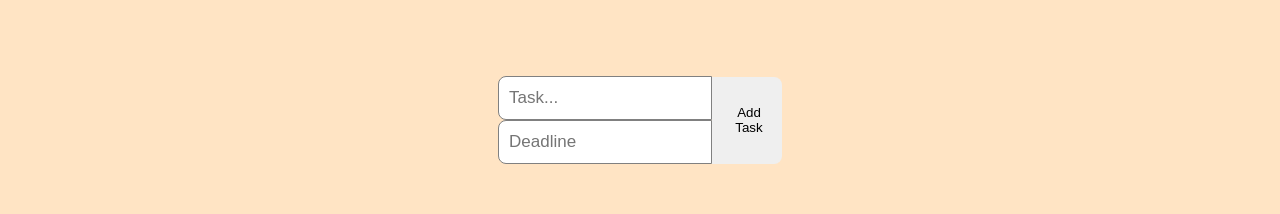
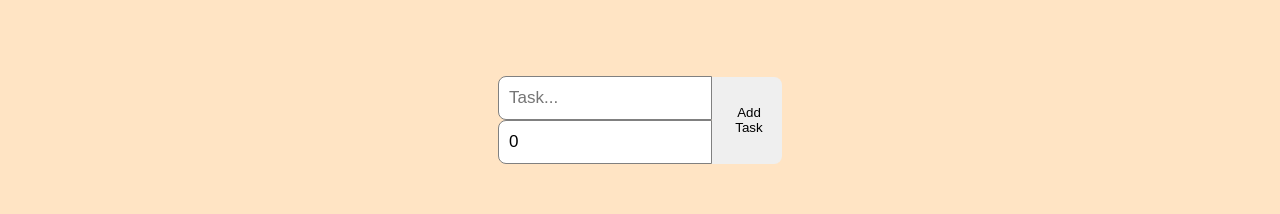
Before and after one commit to Shiriix/to-do-list, a React (Create React App) app: page / in a window 1280 px wide. Shown: the top 214 px of the page. Built offline with nearby package versions, Linux system fonts and the light colour scheme.

Commit message:
inputs reset after adding a new task

```diff
--- a/src/App.tsx
+++ b/src/App.tsx
@@ -18,6 +18,8 @@ const App: FC = () => {
   const addTask = (): void => {
     const newTask = { taskName: task, deadline: deadline };
     setTodoList([...todolist, newTask]);
+    setTask("");
+    setDeadline(0);
   };
 
   return (
@@ -28,12 +30,14 @@ const App: FC = () => {
             type="text"
             placeholder="Task..."
             name="task"
+            value={task}
             onChange={handleChange}
           />
           <input
             type="number"
             placeholder="Deadline "
             name="deadline"
+            value={deadline}
             onChange={handleChange}
           />
         </div>
```
